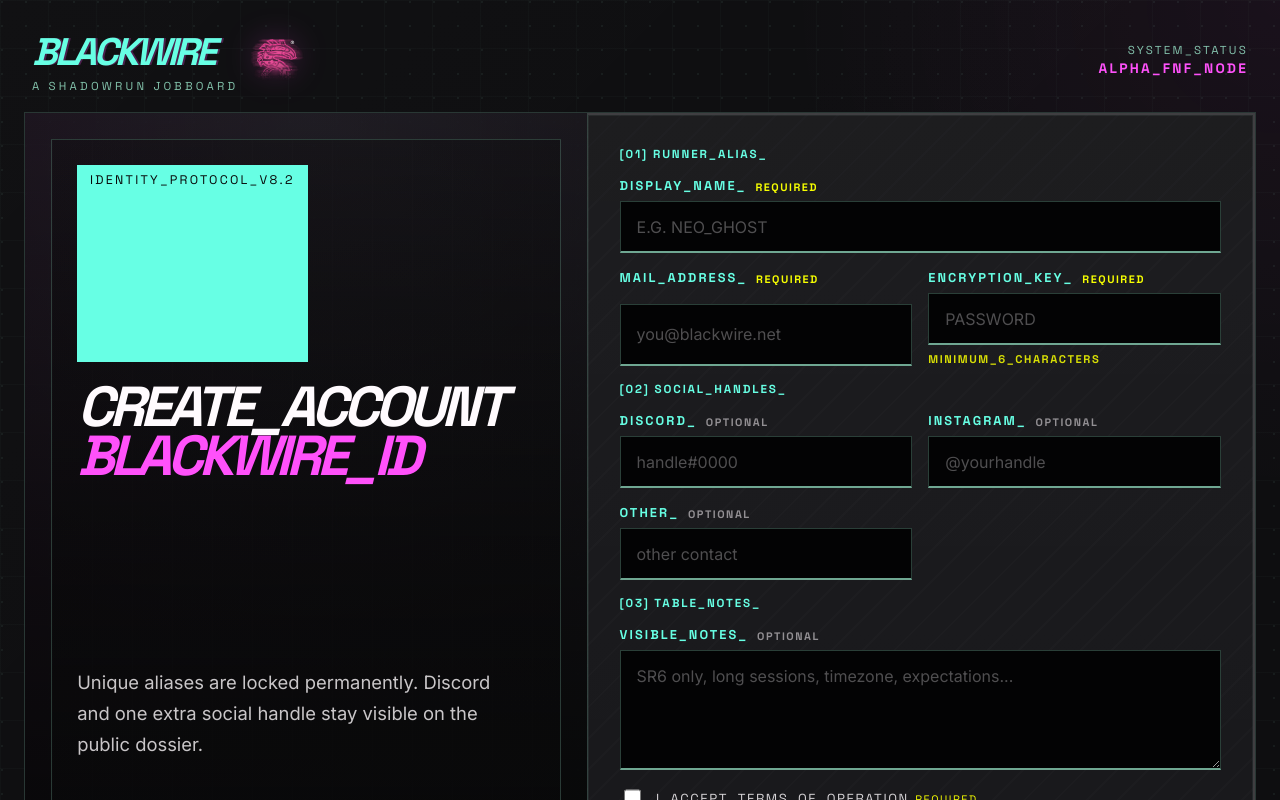
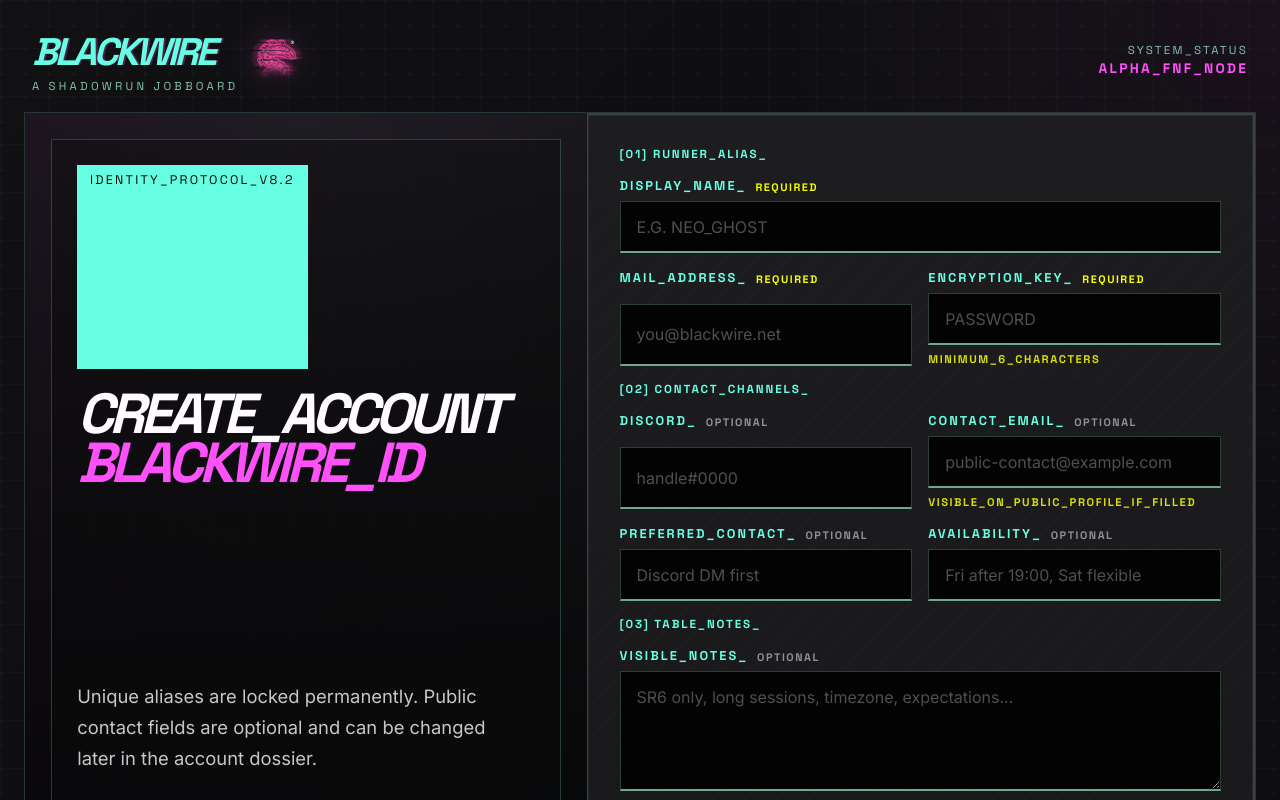
Before and after one commit to elixido/blackwire, a React (Vite) app: page /register in a window 1280 px wide. Shown: the top 800 px of the page. Built offline with nearby package versions, Linux system fonts and the light colour scheme; no server answers.

Commit message:
Replace instagram with practical contact fields

```diff
--- a/src/pages/AccountPage.tsx
+++ b/src/pages/AccountPage.tsx
@@ -9,16 +9,18 @@
   const [isSubmitting, setIsSubmitting] = useState(false);
   const [form, setForm] = useState({
     discord: currentUser?.handles.discord ?? '',
-    instagram: currentUser?.handles.instagram ?? '',
-    other: currentUser?.handles.other ?? '',
+    contactEmail: currentUser?.handles.contactEmail ?? '',
+    preferredContact: currentUser?.handles.preferredContact ?? '',
+    availability: currentUser?.handles.availability ?? '',
     notes: currentUser?.notes ?? ''
   });
 
   useEffect(() => {
     setForm({
       discord: currentUser?.handles.discord ?? '',
-      instagram: currentUser?.handles.instagram ?? '',
-      other: currentUser?.handles.other ?? '',
+      contactEmail: currentUser?.handles.contactEmail ?? '',
+      preferredContact: currentUser?.handles.preferredContact ?? '',
+      availability: currentUser?.handles.availability ?? '',
       notes: currentUser?.notes ?? ''
     });
   }, [currentUser]);
@@ -44,8 +46,9 @@
     const result = await updateProfile({
       handles: {
         discord: form.discord,
-        instagram: form.instagram,
-        other: form.other
+        contactEmail: form.contactEmail,
+        preferredContact: form.preferredContact,
+        availability: form.availability
       },
       notes: form.notes
     });
@@ -106,7 +109,7 @@
 
           <Panel className="detail-panel" accent="pink">
             <form className="form-stack" onSubmit={handleSubmit}>
-              <h2>COMMUNICATION_LINKS</h2>
+              <h2>CONTACT_LINKS</h2>
               <div className="split-fields">
                 <label className="field">
                   <span>DISCORD_</span>
@@ -117,21 +120,35 @@
                   />
                 </label>
                 <label className="field">
-                  <span>INSTAGRAM_</span>
+                  <span>CONTACT_EMAIL_</span>
                   <input
                     className="input-field"
-                    value={form.instagram}
+                    type="email"
+                    value={form.contactEmail}
                     onChange={(event) =>
-                      setForm((current) => ({ ...current, instagram: event.target.value }))
+                      setForm((current) => ({ ...current, contactEmail: event.target.value }))
+                    }
+                  />
+                  <p className="field-note">PUBLIC_VISIBLE_IF_FILLED</p>
+                </label>
+                <label className="field">
+                  <span>PREFERRED_CONTACT_</span>
+                  <input
+                    className="input-field"
+                    value={form.preferredContact}
+                    onChange={(event) =>
+                      setForm((current) => ({ ...current, preferredContact: event.target.value }))
                     }
                   />
                 </label>
                 <label className="field">
-                  <span>OTHER_</span>
+                  <span>AVAILABILITY_</span>
                   <input
                     className="input-field"
-                    value={form.other}
-                    onChange={(event) => setForm((current) => ({ ...current, other: event.target.value }))}
+                    value={form.availability}
+                    onChange={(event) =>
+                      setForm((current) => ({ ...current, availability: event.target.value }))
+                    }
                   />
                 </label>
               </div>
--- a/src/pages/PublicProfilePage.tsx
+++ b/src/pages/PublicProfilePage.tsx
@@ -70,12 +70,16 @@
               <strong>{user.handles.discord || 'NOT_SET'}</strong>
             </div>
             <div>
-              <span>INSTAGRAM</span>
-              <strong>{user.handles.instagram || 'NOT_SET'}</strong>
+              <span>CONTACT_EMAIL</span>
+              <strong>{user.handles.contactEmail || 'NOT_SET'}</strong>
             </div>
             <div>
-              <span>OTHER</span>
-              <strong>{user.handles.other || 'NOT_SET'}</strong>
+              <span>PREFERRED_CONTACT</span>
+              <strong>{user.handles.preferredContact || 'NOT_SET'}</strong>
+            </div>
+            <div>
+              <span>AVAILABILITY</span>
+              <strong>{user.handles.availability || 'NOT_SET'}</strong>
             </div>
           </div>
         </Panel>
--- a/src/pages/RegisterPage.tsx
+++ b/src/pages/RegisterPage.tsx
@@ -12,8 +12,9 @@
     displayName: '',
     password: '',
     discord: '',
-    instagram: '',
-    other: '',
+    contactEmail: '',
+    preferredContact: '',
+    availability: '',
     notes: '',
     accepted: false
   });
@@ -50,8 +51,9 @@
         notes: form.notes,
         handles: {
           discord: form.discord,
-          instagram: form.instagram,
-          other: form.other
+          contactEmail: form.contactEmail,
+          preferredContact: form.preferredContact,
+          availability: form.availability
         }
       });
 
@@ -76,7 +78,7 @@
           <span className="title-accent-pink">BLACKWIRE_ID</span>
         </>
       }
-      subtitle="Unique aliases are locked permanently. Discord and one extra social handle stay visible on the public dossier."
+      subtitle="Unique aliases are locked permanently. Public contact fields are optional and can be changed later in the account dossier."
       warning={
         BETA_MODE
           ? 'Alpha FNF mode active. Registration unlocks the account immediately. Mail confirmation comes later for the public launch.'
@@ -135,7 +137,7 @@
           </label>
         </div>
 
-        <SectionLabel>[02] SOCIAL_HANDLES_</SectionLabel>
+        <SectionLabel>[02] CONTACT_CHANNELS_</SectionLabel>
         <div className="split-fields">
           <label className="field">
             <span>
@@ -151,26 +153,46 @@
           </label>
           <label className="field">
             <span>
-              INSTAGRAM_
+              CONTACT_EMAIL_
               <em className="field-hint field-hint-optional">OPTIONAL</em>
             </span>
             <input
               className="input-field"
-              value={form.instagram}
-              onChange={(event) => setForm((current) => ({ ...current, instagram: event.target.value }))}
-              placeholder="@yourhandle"
+              type="email"
+              value={form.contactEmail}
+              onChange={(event) =>
+                setForm((current) => ({ ...current, contactEmail: event.target.value }))
+              }
+              placeholder="public-contact@example.com"
+            />
+            <p className="field-note">VISIBLE_ON_PUBLIC_PROFILE_IF_FILLED</p>
+          </label>
+          <label className="field">
+            <span>
+              PREFERRED_CONTACT_
+              <em className="field-hint field-hint-optional">OPTIONAL</em>
+            </span>
+            <input
+              className="input-field"
+              value={form.preferredContact}
+              onChange={(event) =>
+                setForm((current) => ({ ...current, preferredContact: event.target.value }))
+              }
+              placeholder="Discord DM first"
             />
           </label>
           <label className="field">
             <span>
-              OTHER_
+              AVAILABILITY_
               <em className="field-hint field-hint-optional">OPTIONAL</em>
             </span>
             <input
               className="input-field"
-              value={form.other}
-              onChange={(event) => setForm((current) => ({ ...current, other: event.target.value }))}
-              placeholder="other contact"
+              value={form.availability}
+              onChange={(event) =>
+                setForm((current) => ({ ...current, availability: event.target.value }))
+              }
+              placeholder="Fri after 19:00, Sat flexible"
             />
           </label>
         </div>
--- a/src/types.ts
+++ b/src/types.ts
@@ -4,8 +4,9 @@
 
 export interface SocialHandles {
   discord: string;
-  instagram: string;
-  other: string;
+  contactEmail: string;
+  preferredContact: string;
+  availability: string;
 }
 
 export interface User {
```
Also changed, not shown: src/data/seed.ts (+9 -6 lines), 2 other files (tests, documents, lock files or other folders). Lines whose indentation alone changed are shown as unchanged.
